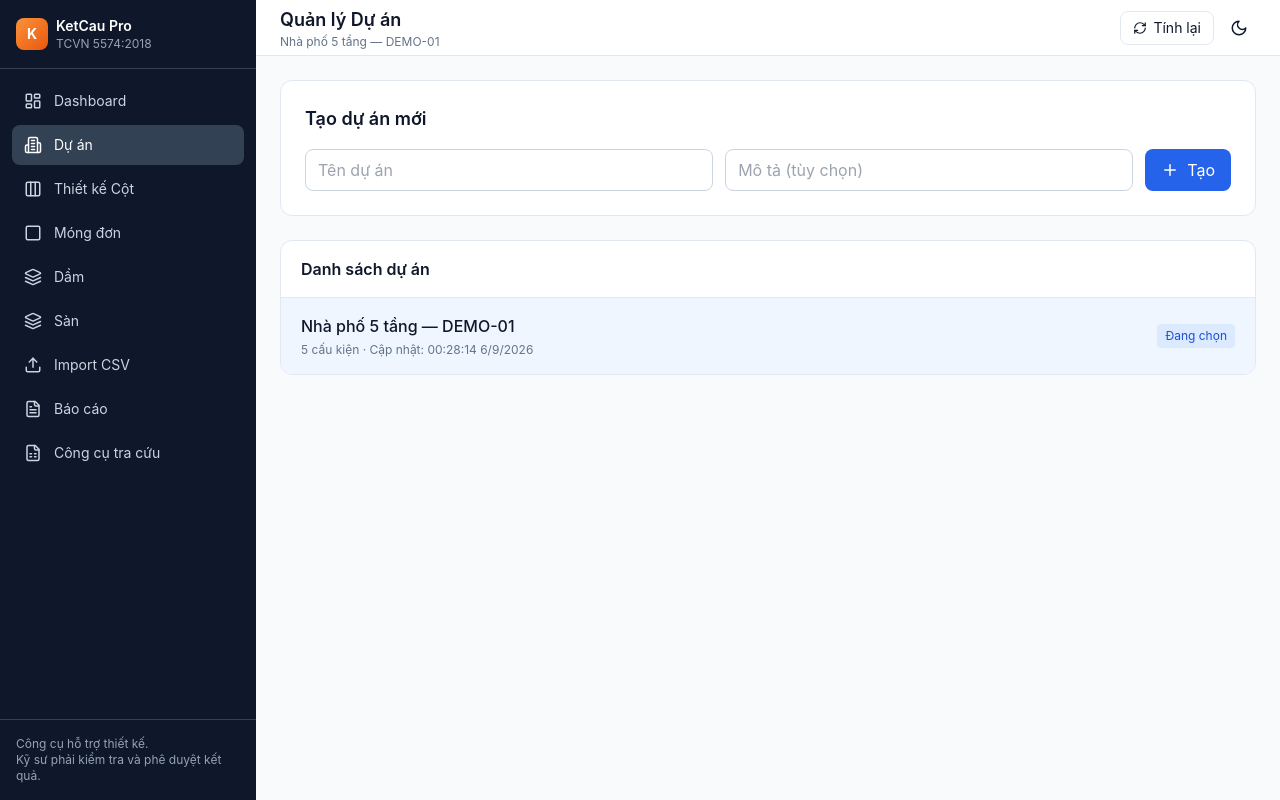
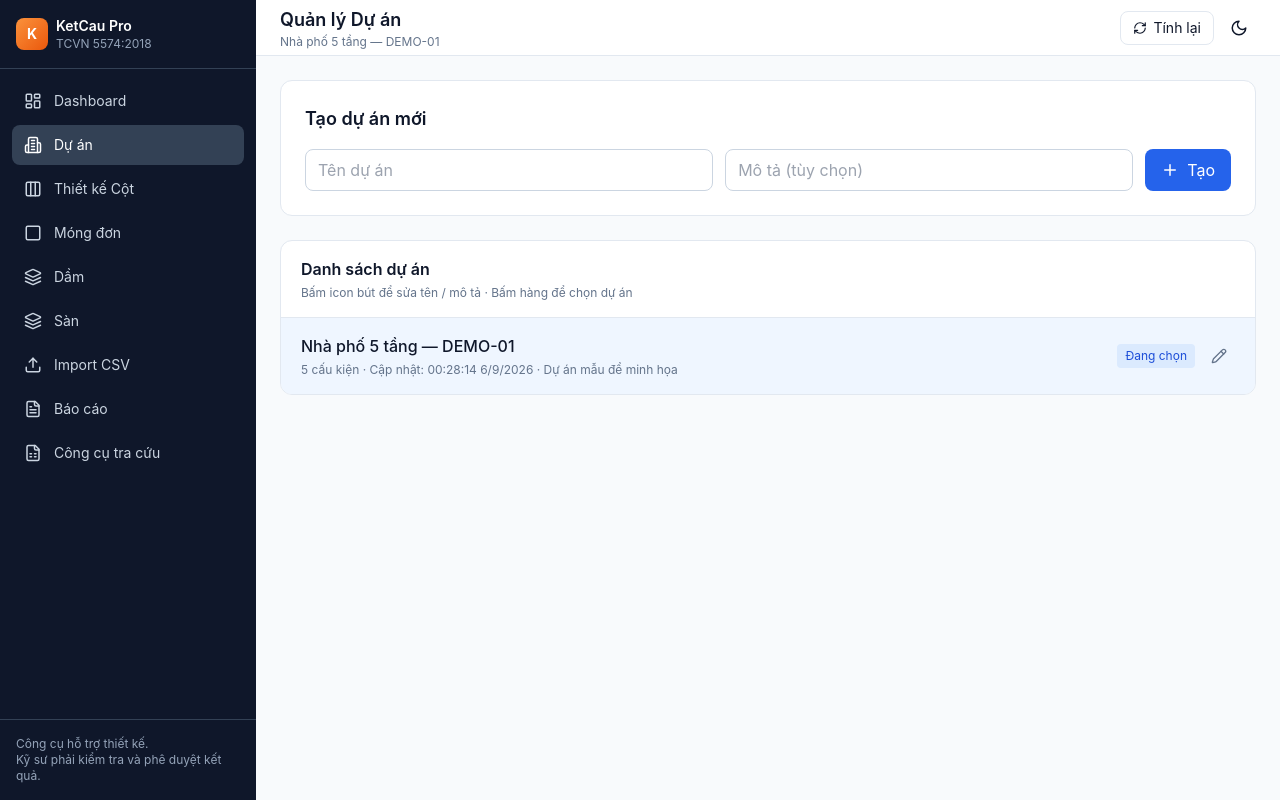
Before and after one commit to trixd2026-max/ketcau-pro, a React (Vite) app: page /projects in a window 1280 px wide. Built offline with nearby package versions, Linux system fonts and the light colour scheme.

Commit message:
Projects: editable name and description inline

```diff
--- a/src/pages/ProjectsPage.tsx
+++ b/src/pages/ProjectsPage.tsx
@@ -1,21 +1,52 @@
 import { useState } from 'react';
 import { useProjectStore } from '../store/useProjectStore';
-import { Plus, Trash2 } from 'lucide-react';
+import { useToastStore } from '../store/useToastStore';
+import { Plus, Trash2, Pencil, Check, X } from 'lucide-react';
 
 export default function ProjectsPage() {
-  const { projects, currentProjectId, createProject, setCurrentProject, deleteProject } = useProjectStore();
+  const { projects, currentProjectId, createProject, setCurrentProject, deleteProject, updateProject } = useProjectStore();
+  const { addToast } = useToastStore();
   const [name, setName] = useState('');
   const [desc, setDesc] = useState('');
+  const [editingId, setEditingId] = useState<string | null>(null);
+  const [editName, setEditName] = useState('');
+  const [editDesc, setEditDesc] = useState('');
 
   const handleCreate = () => {
     if (!name.trim()) return;
     createProject(name.trim(), desc.trim());
     setName('');
     setDesc('');
+    addToast('Đã tạo dự án mới', 'success');
+  };
+
+  const startEdit = (p: { id: string; name: string; description?: string }, e: React.MouseEvent) => {
+    e.stopPropagation();
+    setEditingId(p.id);
+    setEditName(p.name);
+    setEditDesc(p.description || '');
+  };
+
+  const cancelEdit = (e?: React.MouseEvent) => {
+    e?.stopPropagation();
+    setEditingId(null);
+    setEditName('');
+    setEditDesc('');
+  };
+
+  const saveEdit = (id: string, e?: React.MouseEvent) => {
+    e?.stopPropagation();
+    if (!editName.trim()) {
+      addToast('Tên dự án không được trống', 'warning');
+      return;
+    }
+    updateProject(id, { name: editName.trim(), description: editDesc.trim() });
+    addToast('Đã cập nhật tên dự án', 'success');
+    setEditingId(null);
   };
 
   return (
-    <div className="space-y-6">
+    <div className="space-y-6 pb-20 md:pb-0">
       <div className="bg-white dark:bg-slate-800 rounded-xl border border-slate-200 dark:border-slate-700 p-6">
         <h2 className="font-semibold text-lg mb-4">Tạo dự án mới</h2>
         <div className="flex flex-col sm:flex-row gap-3">
@@ -24,16 +55,18 @@ export default function ProjectsPage() {
             placeholder="Tên dự án"
             value={name}
             onChange={e => setName(e.target.value)}
+            onKeyDown={e => e.key === 'Enter' && handleCreate()}
           />
           <input
             className="flex-1 px-3 py-2 rounded-lg border border-slate-300 dark:border-slate-600 bg-white dark:bg-slate-900"
             placeholder="Mô tả (tùy chọn)"
             value={desc}
             onChange={e => setDesc(e.target.value)}
+            onKeyDown={e => e.key === 'Enter' && handleCreate()}
           />
           <button
             onClick={handleCreate}
-            className="px-4 py-2 bg-blue-600 hover:bg-blue-700 text-white rounded-lg flex items-center gap-2"
+            className="px-4 py-2 bg-blue-600 hover:bg-blue-700 text-white rounded-lg flex items-center gap-2 shrink-0"
           >
             <Plus size={18} /> Tạo
           </button>
@@ -43,40 +76,99 @@ export default function ProjectsPage() {
       <div className="bg-white dark:bg-slate-800 rounded-xl border border-slate-200 dark:border-slate-700 overflow-hidden">
         <div className="px-5 py-4 border-b border-slate-200 dark:border-slate-700">
           <h2 className="font-semibold">Danh sách dự án</h2>
+          <p className="text-xs text-slate-500 mt-1">Bấm icon bút để sửa tên / mô tả · Bấm hàng để chọn dự án</p>
         </div>
         <div className="divide-y divide-slate-100 dark:divide-slate-700">
           {projects.map(p => (
             <div
               key={p.id}
-              className={`px-5 py-4 flex items-center justify-between hover:bg-slate-50 dark:hover:bg-slate-700/30 cursor-pointer ${
+              className={`px-5 py-4 flex items-center justify-between gap-3 hover:bg-slate-50 dark:hover:bg-slate-700/30 ${
                 p.id === currentProjectId ? 'bg-blue-50 dark:bg-blue-900/20' : ''
-              }`}
-              onClick={() => setCurrentProject(p.id)}
+              } ${editingId === p.id ? '' : 'cursor-pointer'}`}
+              onClick={() => {
+                if (editingId !== p.id) setCurrentProject(p.id);
+              }}
             >
-              <div>
-                <div className="font-medium">{p.name}</div>
+              {editingId === p.id ? (
+                <div className="flex-1 flex flex-col sm:flex-row gap-2 min-w-0" onClick={e => e.stopPropagation()}>
+                  <input
+                    autoFocus
+                    className="flex-1 px-3 py-1.5 rounded-lg border border-blue-400 bg-white dark:bg-slate-900 text-sm font-medium"
+                    value={editName}
+                    onChange={e => setEditName(e.target.value)}
+                    onKeyDown={e => {
+                      if (e.key === 'Enter') saveEdit(p.id);
+                      if (e.key === 'Escape') cancelEdit();
+                    }}
+                    placeholder="Tên dự án"
+                  />
+                  <input
+                    className="flex-1 px-3 py-1.5 rounded-lg border border-slate-300 dark:border-slate-600 bg-white dark:bg-slate-900 text-sm"
+                    value={editDesc}
+                    onChange={e => setEditDesc(e.target.value)}
+                    onKeyDown={e => {
+                      if (e.key === 'Enter') saveEdit(p.id);
+                      if (e.key === 'Escape') cancelEdit();
+                    }}
+                    placeholder="Mô tả"
+                  />
+                  <div className="flex items-center gap-1 shrink-0">
+                    <button
+                      onClick={e => saveEdit(p.id, e)}
+                      className="p-2 rounded-lg bg-emerald-600 hover:bg-emerald-700 text-white"
+                      title="Lưu"
+                    >
+                      <Check size={16} />
+                    </button>
+                    <button
+                      onClick={cancelEdit}
+                      className="p-2 rounded-lg border border-slate-300 dark:border-slate-600 hover:bg-slate-100 dark:hover:bg-slate-700"
+                      title="Hủy"
+                    >
+                      <X size={16} />
+                    </button>
+                  </div>
+                </div>
+              ) : (
+                <>
+                  <div className="min-w-0">
+                    <div className="font-medium truncate">{p.name}</div>
                     <div className="text-xs text-slate-500 mt-1">
                       {p.elements.length} cấu kiện · Cập nhật: {new Date(p.updatedAt).toLocaleString('vi-VN')}
+                      {p.description ? ` · ${p.description}` : ''}
                     </div>
                   </div>
-              <div className="flex items-center gap-2">
+                  <div className="flex items-center gap-1 shrink-0">
                     {p.id === currentProjectId && (
-                  <span className="text-xs bg-blue-100 dark:bg-blue-900 text-blue-700 dark:text-blue-300 px-2 py-1 rounded">
+                      <span className="text-xs bg-blue-100 dark:bg-blue-900 text-blue-700 dark:text-blue-300 px-2 py-1 rounded mr-1">
                         Đang chọn
                       </span>
                     )}
+                    <button
+                      onClick={e => startEdit(p, e)}
+                      className="p-2 text-slate-500 hover:bg-slate-100 dark:hover:bg-slate-700 rounded"
+                      title="Sửa tên dự án"
+                    >
+                      <Pencil size={16} />
+                    </button>
                     {projects.length > 1 && (
                       <button
                         onClick={e => {
                           e.stopPropagation();
-                      if (confirm('Xóa dự án này?')) deleteProject(p.id);
+                          if (confirm(`Xóa dự án "${p.name}"?`)) {
+                            deleteProject(p.id);
+                            addToast('Đã xóa dự án', 'info');
+                          }
                         }}
                         className="p-2 text-red-500 hover:bg-red-50 dark:hover:bg-red-900/20 rounded"
+                        title="Xóa dự án"
                       >
                         <Trash2 size={16} />
                       </button>
                     )}
                   </div>
+                </>
+              )}
             </div>
           ))}
         </div>
```
Lines whose indentation alone changed are shown as unchanged.
